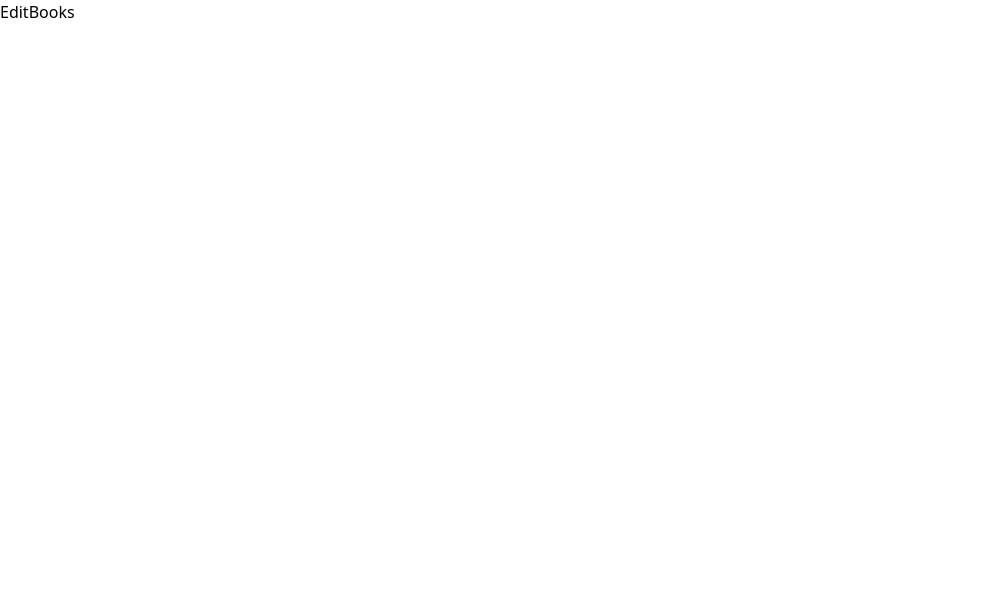
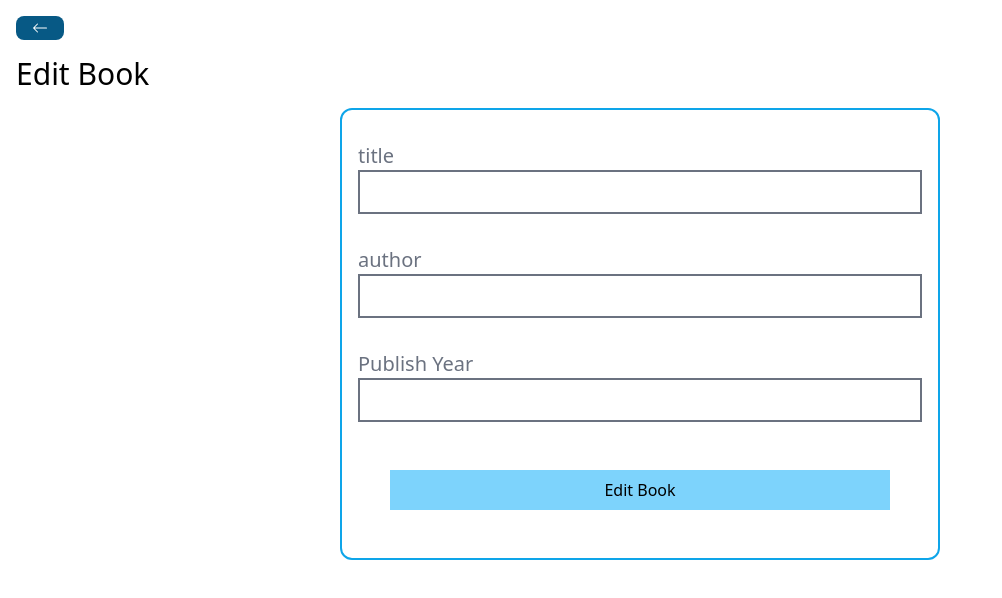
Before and after one commit to gazifahad/bookstore, a React (Vite) app in the folder frontend/: page /books/edit/1 in a window 1280 px wide. Shown: the top 598 px of the page, without its empty margins (0-1002 px from the left). Built offline with nearby package versions, Linux system fonts and the light colour scheme; no server answers.

Commit message:
edit book completed

```diff
--- a/frontend/src/pages/EditBooks.jsx
+++ b/frontend/src/pages/EditBooks.jsx
@@ -1,7 +1,97 @@
-import React from 'react'
+import axios from "axios";
+import React, { useEffect, useState } from "react";
+import { useNavigate, useParams } from "react-router-dom";
+import BackButton from "../components/BackButton";
+import Spinner from "../components/spinner";
 
 export const EditBooks = () => {
+  const [title, setTtitle] = useState("");
+  const [author, setAuthor] = useState("");
+  const [publishYear, setPublishYear] = useState("");
+  const [loading, setLoading] = useState(false);
+  const navigate = useNavigate();
+  const { id } = useParams();
+  useEffect(() => {
+    setLoading(true);
+    axios
+      .get(`http://localhost:5555/books/${id}`)
+      .then((response) => {
+        setAuthor(response.data.author);
+        setTtitle(response.data.title);
+        setPublishYear(response.data.publishYear);
+        setLoading(false);
+      })
+      .catch((error) => {
+        setLoading(false);
+        alert("error happened check console");
+        console.log(error);
+      });
+  }, []);
+  const handleEditBook = () => {
+    try {
+      const data = {
+        title,
+        author,
+        publishYear,
+      };
+      setLoading(true);
+      axios
+        .put(`http://localhost:5555/books/${id}`, data)
+
+        .then(() => {
+          setLoading(false);
+          navigate("/");
+        });
+    } catch (error) {
+      setLoading(false);
+      alert("an error occured ,please check the console");
+      console.log(error);
+    }
+  };
   return (
-    <div>EditBooks</div>
-  )
-}
+    <div className="p-4 ">
+      <BackButton />
+      <h1 className="my-4 text-3xl">Edit Book</h1>
+      {loading ? <Spinner /> : ""}
+      <div className="flex flex-col border-2 border-sky-500 rounded-xl w-[600px] p-4 mx-auto">
+        <div className="my-4 ">
+          <label htmlFor="title" className="text-xl mr-4 text-gray-500">
+            title
+          </label>
+          <input
+            type="text"
+            value={title}
+            onChange={(e) => setTtitle(e.target.value)}
+            className="border-2 border-gray-500 px-4 py-2 w-full"
+          />
+        </div>
+        <div className="my-4 ">
+          <label htmlFor="author" className="text-xl mr-4 text-gray-500">
+            author
+          </label>
+          <input
+            type="text"
+            value={author}
+            onChange={(e) => setAuthor(e.target.value)}
+            className="border-2 border-gray-500 px-4 py-2 w-full"
+          />
+        </div>
+        <div className="my-4 ">
+          <label htmlFor="publishYear" className="text-xl mr-4 text-gray-500">
+            Publish Year
+          </label>
+          <input
+            type="number"
+            value={publishYear}
+            onChange={(e) => setPublishYear(e.target.value)}
+            className="border-2 border-gray-500 px-4 py-2 w-full"
+          />
+        </div>
+        <button className="p-2 bg-sky-300 m-8" onClick={handleEditBook}>
+          {" "}
+          Edit Book{" "}
+        </button>
+      </div>
+    </div>
+  );
+};
```
